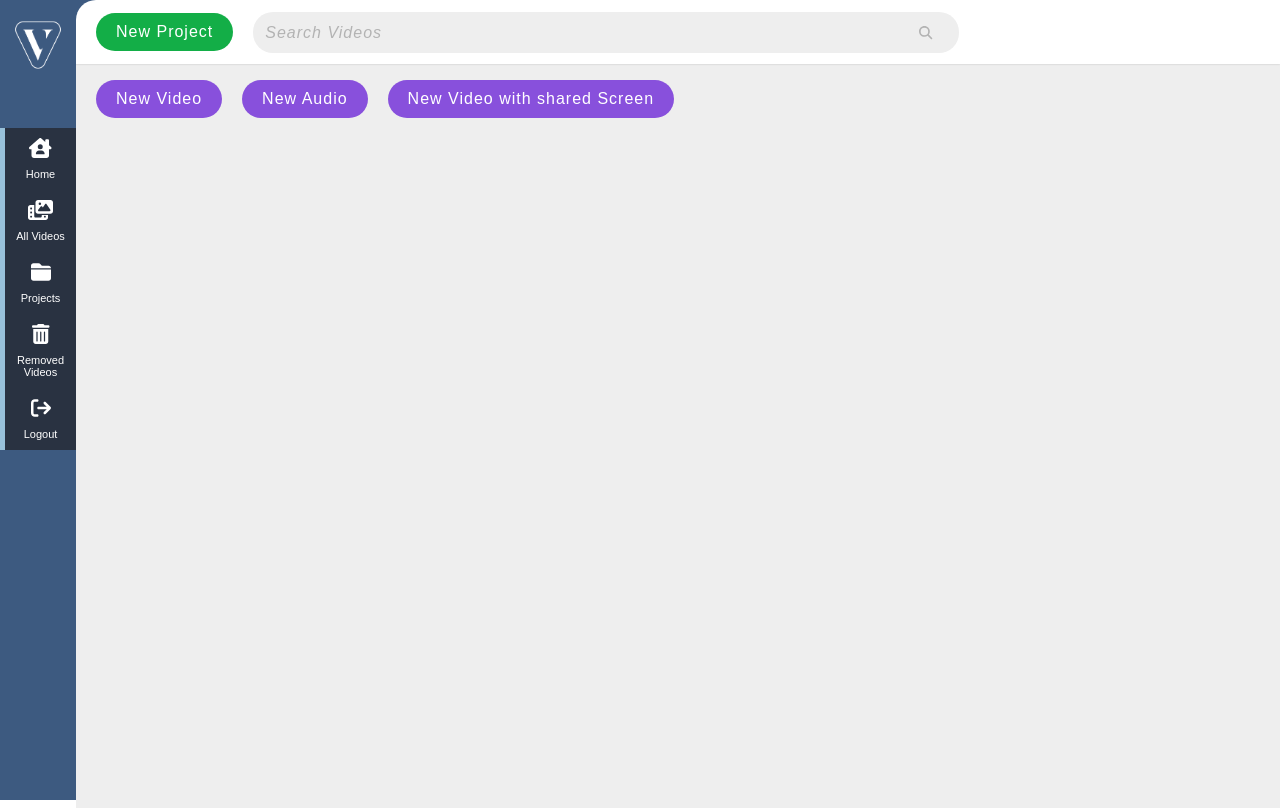
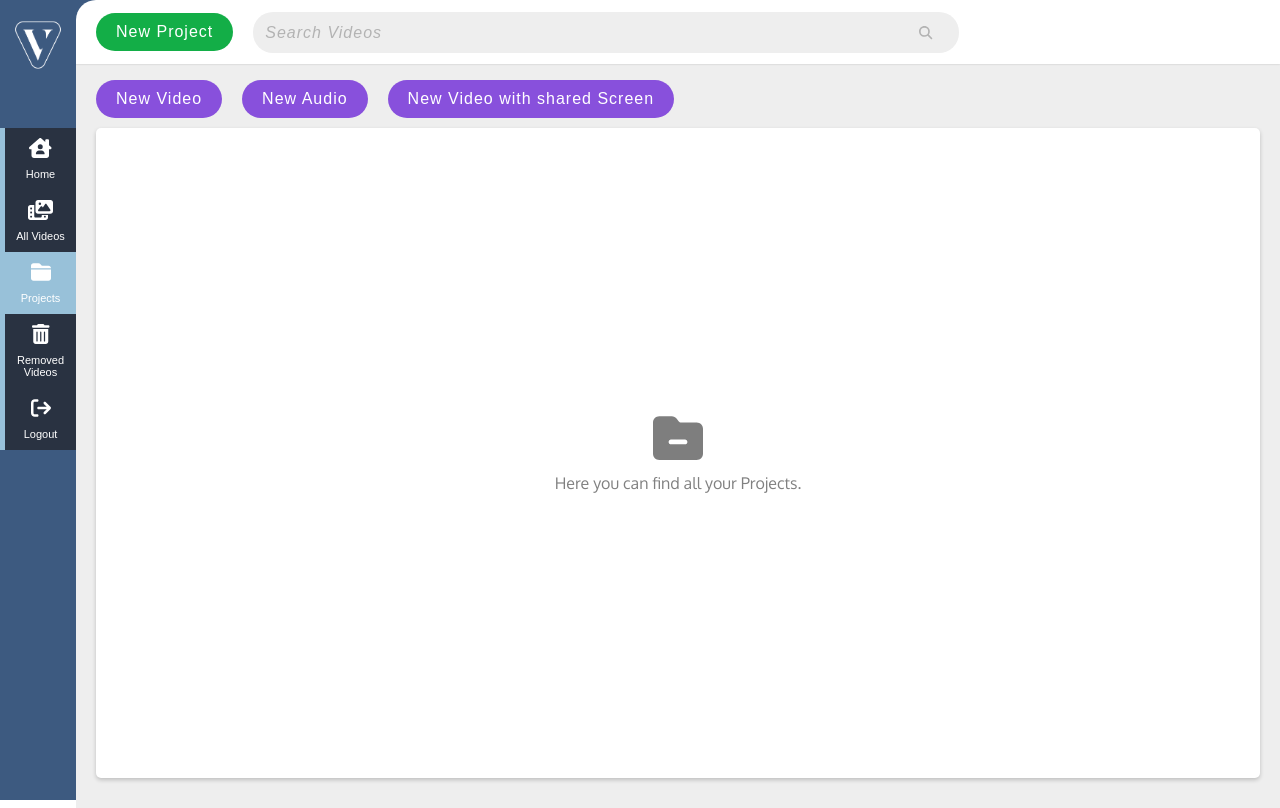
Before and after one commit to adifox/vidy, a Next.js app: page /dashboard in a window 1280 px wide. Both pictures are taken after a click on the button "Projects". Built offline with nearby package versions, Linux system fonts and the light colour scheme.

Commit message:
added basic side bar navigation

```diff
--- /dev/null
+++ b/components/container/bin-container/binContainer.module.css
@@ -0,0 +1,17 @@
+.binContainerStyles {
+  display: flex;
+  justify-content: center;
+  align-items: center;
+  flex-direction: column;
+  background-color: #fff;
+  border-radius: 5px;
+  box-shadow: 0 2px 4px #0003;
+}
+.binContainerStyles p {
+  color: #808080;
+  margin-top: 10px;
+}
+.binContainerStyles svg {
+  height: 50px;
+  opacity: 0.5;
+}
--- /dev/null
+++ b/components/container/bin-container/index.js
@@ -0,0 +1,16 @@
+import { faTrashRestore } from '@fortawesome/free-solid-svg-icons/faTrashRestore'
+import { EmptyAreaInfo } from '../../empty-area-info'
+import { binContainerStyles } from './binContainer.module.css'
+
+export const BinContainer = () => {
+  return (
+    <>
+      <div className={binContainerStyles}>
+        <EmptyAreaInfo
+          icon={faTrashRestore}
+          text='Here you can find all your deleted content.'
+        />
+      </div>
+    </>
+  )
+}
--- a/components/home-content-container/index.js
+++ b/components/container/content-container/index.js
@@ -1,21 +1,24 @@
 import { faVideoSlash } from '@fortawesome/free-solid-svg-icons/faVideoSlash'
 import { faUserAltSlash } from '@fortawesome/free-solid-svg-icons/faUserAltSlash'
-import { EmptyAreaInfo } from '../empty-area-info'
-import { videoCardsContainer, rightSideBar } from './homeContainer.module.css'
+import { EmptyAreaInfo } from '../../empty-area-info'
+import {
+  videoCardsContainer,
+  rightSideBar,
+} from './contentContainer.module.css'
 
-export const HomeContentContainer = () => {
+export const ContentContainer = () => {
   return (
     <>
       <div className={videoCardsContainer}>
         <EmptyAreaInfo
           icon={faVideoSlash}
-          text='Click "New Video" and record your first Video'
+          text='Click "New Video" and record your first Video.'
         />
       </div>
       <div className={rightSideBar}>
         <EmptyAreaInfo
           icon={faUserAltSlash}
-          text='Your personal data is empty'
+          text='Your personal data is empty.'
         />
       </div>
     </>
--- /dev/null
+++ b/components/container/projects-container/index.js
@@ -0,0 +1,16 @@
+import { faFolderMinus } from '@fortawesome/free-solid-svg-icons/faFolderMinus'
+import { EmptyAreaInfo } from '../../empty-area-info'
+import { projectCardsContainer } from './projectsContainer.module.css'
+
+export const ProjectsContainer = () => {
+  return (
+    <>
+      <div className={projectCardsContainer}>
+        <EmptyAreaInfo
+          icon={faFolderMinus}
+          text='Here you can find all your Projects.'
+        />
+      </div>
+    </>
+  )
+}
--- /dev/null
+++ b/components/container/projects-container/projectsContainer.module.css
@@ -0,0 +1,17 @@
+.projectCardsContainer {
+  display: flex;
+  justify-content: center;
+  align-items: center;
+  flex-direction: column;
+  background-color: #fff;
+  border-radius: 5px;
+  box-shadow: 0 2px 4px #0003;
+}
+.projectCardsContainer p {
+  color: #808080;
+  margin-top: 10px;
+}
+.projectCardsContainer svg {
+  height: 50px;
+  opacity: 0.5;
+}
--- a/components/home-video-container/index.js
+++ b/components/container/video-container/index.js
@@ -1,15 +1,15 @@
 import { faVideoSlash } from '@fortawesome/free-solid-svg-icons/faVideoSlash'
 // import { faUserAltSlash } from '@fortawesome/free-solid-svg-icons/faUserAltSlash'
-import { EmptyAreaInfo } from '../empty-area-info'
-import { videoCardsContainer } from './homeVideo.module.css'
+import { EmptyAreaInfo } from '../../empty-area-info'
+import { videoCardsContainer } from './videoContainer.module.css'
 
-export const HomeVideoContainer = () => {
+export const VideoContainer = () => {
   return (
     <>
       <div className={videoCardsContainer}>
         <EmptyAreaInfo
           icon={faVideoSlash}
-          text='Here you can find all your Videos'
+          text='Here you can find all your Videos.'
         />
       </div>
     </>
--- a/components/nav-bar-button/NavbarButton.module.css
+++ b/components/nav-bar-button/NavbarButton.module.css
@@ -19,6 +19,21 @@
   /* background-color: #1da079; */
   background-color: #98c1d9;
 }
+.activeButton {
+  background-color: #98c1d9;
+  display: flex;
+  box-sizing: border-box;
+  flex-direction: column;
+  align-items: center;
+  padding: 10px 0;
+  border: none;
+  width: 100%;
+  color: #fff;
+  cursor: pointer;
+  border-left-width: 5px;
+  border-left-color: #98c1d9;
+  border-left-style: solid;
+}
 .iconTextStyles {
   font-size: 11px;
   line-height: 12px;
--- a/components/nav-bar-button/index.js
+++ b/components/nav-bar-button/index.js
@@ -1,11 +1,18 @@
 import { FontAwesomeIcon } from '@fortawesome/react-fontawesome'
-import { iconWrapper, iconTextStyles } from './NavbarButton.module.css'
+import {
+  iconWrapper,
+  iconTextStyles,
+  activeButton,
+} from './NavbarButton.module.css'
 
-export const NavbarButton = ({ text, onClick, icon }) => {
+export const NavbarButton = ({ text, onClick, icon, active }) => {
+  console.log('THE Button:', text, active)
   return (
-    <button className={iconWrapper} onClick={onClick}>
+    <button className={active ? activeButton : iconWrapper} onClick={onClick}>
       <FontAwesomeIcon icon={icon} />
       <span className={iconTextStyles}>{text}</span>
     </button>
   )
 }
+
+NavbarButton.displayName = 'NavbarButton'
--- a/pages/dashboard/index.js
+++ b/pages/dashboard/index.js
@@ -10,8 +10,10 @@ import { Button } from '../../components/button'
 import { SearchBar } from '../../components/search-bar'
 import { NavbarButton } from '../../components/nav-bar-button'
 import { Modal } from '../../components/modal'
-import { HomeContentContainer } from '../../components/home-content-container'
-import { HomeVideoContainer } from '../../components/home-video-container'
+import { ContentContainer } from '../../components/container/content-container'
+import { VideoContainer } from '../../components/container/video-container'
+import { ProjectsContainer } from '../../components/container/projects-container'
+import { BinContainer } from '../../components/container/bin-container'
 import styles from '../../styles/Dashboard.module.css'
 
 const {
@@ -64,14 +66,17 @@ export default function Dashboard() {
   const [videoContainer, setVideoContainer] = useState(false)
   const [projectsContainer, setProjectsContainer] = useState(false)
   const [binContainer, setBinContainer] = useState(false)
+  const [buttonIndex, setButtonIndex] = useState(1)
 
   const newVideoHandler = () => {
     console.log('POP UP')
     setOpenModal(true)
   }
 
-  const handleOnclick = (button) => {
-    console.log('CLICK:', button)
+  const handleOnclick = (button, index) => {
+    console.log('CLICK:', index)
+    console.log('CLICK - Element:', buttonIndex)
+    setButtonIndex(index)
     switch (button) {
       case 'All Videos':
         setHomeContainer(false)
@@ -86,6 +91,12 @@ export default function Dashboard() {
         setBinContainer(false)
         break
       case 'Removed Videos':
+        setHomeContainer(false)
+        setVideoContainer(false)
+        setProjectsContainer(false)
+        setBinContainer(true)
+        break
+      case 'Logout':
         setHomeContainer(false)
         setVideoContainer(false)
         setProjectsContainer(false)
@@ -131,7 +142,8 @@ export default function Dashboard() {
               <li key={index}>
                 <NavbarButton
                   {...component}
-                  onClick={() => handleOnclick(component.text)}
+                  active={index === buttonIndex}
+                  onClick={() => handleOnclick(component.text, index)}
                 />
               </li>
             ))}
@@ -148,8 +160,10 @@ export default function Dashboard() {
           />
         </div>
         <div className={homeContainer ? splittedElements : fullSize}>
-          {homeContainer && <HomeContentContainer />}
-          {videoContainer && <HomeVideoContainer />}
+          {homeContainer && <ContentContainer />}
+          {videoContainer && <VideoContainer />}
+          {projectsContainer && <ProjectsContainer />}
+          {binContainer && <BinContainer />}
         </div>
       </div>
       {openModal && <Modal onClick={() => setOpenModal(false)} />}
```
Also changed, not shown: components/container/content-container/contentContainer.module.css (renamed from components/home-content-container/homeContainer.module.css), components/container/video-container/videoContainer.module.css (renamed from components/home-video-container/homeVideo.module.css).
